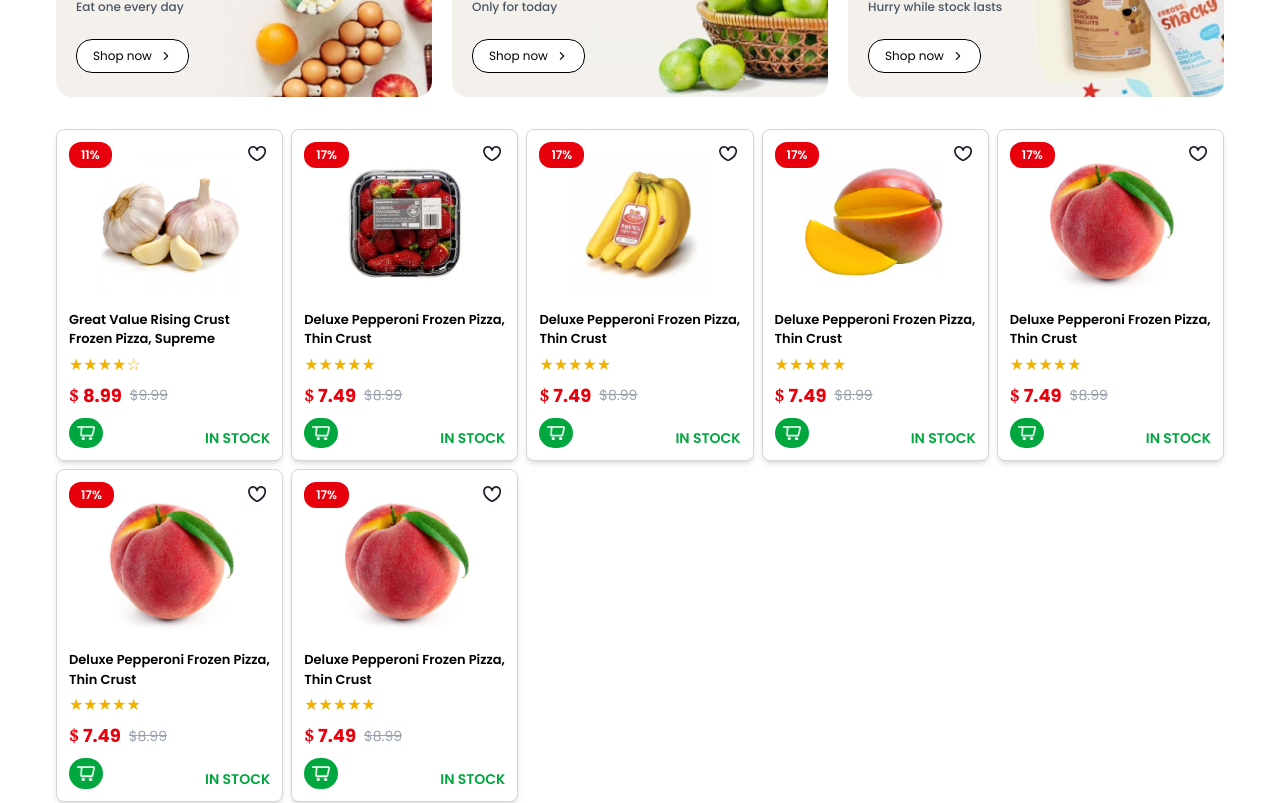
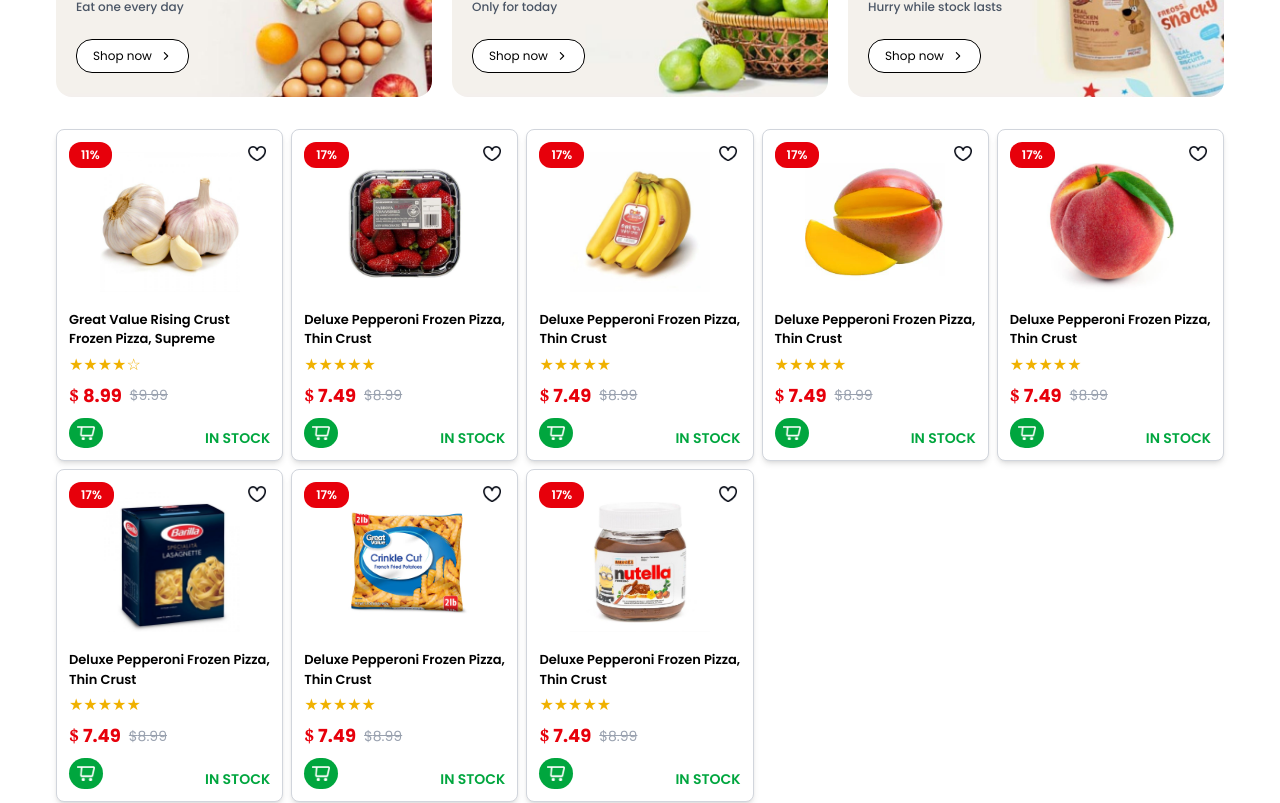
Before and after one commit to Heer-Savaliya/ECommerce-FullStack, a React (Vite) app: page /dashboard in a window 1280 px wide. Shown: the part 980-1783 px from the top of the page. Built offline with nearby package versions, Linux system fonts and the light colour scheme; no server answers; sample sign-in values are in the browser's storage.

Commit message:
Animation in Login and Registration

```diff
--- a/package.json
+++ b/package.json
@@ -12,6 +12,7 @@
   "dependencies": {
     "@firebase/auth": "^1.10.5",
     "@tailwindcss/vite": "^4.1.7",
+    "aos": "^2.3.4",
     "axios": "^1.9.0",
     "firebase": "^11.7.3",
     "react": "^19.1.0",
--- a/src/Pages/Login.jsx
+++ b/src/Pages/Login.jsx
@@ -1,4 +1,4 @@
-import React, { useState } from "react";
+import React, { useState ,useEffect } from "react";
 import { MdMarkEmailUnread } from "react-icons/md";
 import { RiLockPasswordFill, RiFacebookFill } from "react-icons/ri";
 import { FcGoogle } from "react-icons/fc";
@@ -7,6 +7,9 @@ import { NavLink, useNavigate } from "react-router-dom";
 import { signInWithEmailAndPassword } from "firebase/auth";
 import { auth } from "../firebaseConfig";
 import Loader from "../components/UI/Loader";
+import AOS from "aos";
+import "aos/dist/aos.css";
+
 
 const Login = () => {
   const [email, setEmail] = useState("");
@@ -14,6 +17,13 @@ const Login = () => {
   const [error, setError] = useState("");
   const [loader, setLoader] = useState(false);
   const navigate = useNavigate();
+
+  useEffect(() => {
+  AOS.init({
+    duration: 1000, // animation duration in ms
+    once: true,     // whether animation should happen only once
+  });
+}, []);
 
   const handleSubmit = async (e) => {
     e.preventDefault();
@@ -60,6 +70,7 @@ const Login = () => {
             src="./images/login_bg2.jpg"
             alt="Login"
             className="w-full h-auto object-cover rounded"
+            data-aos="zoom-in"
           />
         </div>
 
@@ -126,13 +137,13 @@ const Login = () => {
 
             {/* Other platform */}
             <div className="flex items-center justify-center gap-6">
-              <div className="border-[1px] border-gray-400 rounded-full cursor-pointer">
+              <div className="border border-gray-400 rounded-full cursor-pointer transition-all ease-in-out duration-700 hover:scale-112 ">
                 <RiFacebookFill className="m-2 text-blue-600" />
               </div>
-              <div className="border-[1px] border-gray-400 rounded-full cursor-pointer">
+              <div className="border border-gray-400 rounded-full cursor-pointer transition-all ease-in-out duration-700 hover:scale-112 ">
                 <FcGoogle className="m-2" />
               </div>
-              <div className="border-[1px] border-gray-400 rounded-full cursor-pointer">
+              <div className="border border-gray-400 rounded-full cursor-pointer transition-all ease-in-out duration-700 hover:scale-112 ">
                 <FaLinkedinIn className="m-2 text-blue-700" />
               </div>
             </div>
--- a/src/Pages/Register.jsx
+++ b/src/Pages/Register.jsx
@@ -1,4 +1,4 @@
-import React, { useState } from "react";
+import React, { useState ,useEffect } from "react";
 import { MdMarkEmailUnread } from "react-icons/md";
 import { createUserWithEmailAndPassword } from "firebase/auth";
 import { doc, setDoc } from "firebase/firestore";
@@ -10,8 +10,18 @@ import { FaLinkedinIn } from "react-icons/fa6";
 import { IoLocationSharp } from "react-icons/io5";
 import { NavLink, useNavigate } from "react-router-dom";
 import Loader from "../components/UI/Loader";
+import AOS from "aos";
+import "aos/dist/aos.css";
 
 const Register = () => {
+
+  useEffect(() => {
+  AOS.init({
+    duration: 1000, // animation duration in ms
+    once: true,     // whether animation should happen only once
+  });
+}, []);
+
   const [formData, setFormData] = useState({
     username: "",
     phone: "",
@@ -137,6 +147,7 @@ const Register = () => {
             src="./images/bg5.jpg"
             alt="Login"
             className="w-full h-auto object-cover rounded"
+            data-aos="zoom-in"
           />
         </div>
 
@@ -283,13 +294,13 @@ const Register = () => {
 
             {/* Social Logins */}
             <div className="flex items-center justify-center gap-6">
-              <div className="border border-gray-400 rounded-full cursor-pointer">
+              <div className="border border-gray-400 rounded-full cursor-pointer transition-all ease-in-out duration-700 hover:scale-112 ">
                 <RiFacebookFill className="m-2 text-blue-600" />
               </div>
-              <div className="border border-gray-400 rounded-full cursor-pointer">
+              <div className="border border-gray-400 rounded-full cursor-pointer transition-all ease-in-out duration-700 hover:scale-112 ">
                 <FcGoogle className="m-2" />
               </div>
-              <div className="border border-gray-400 rounded-full cursor-pointer">
+              <div className="border border-gray-400 rounded-full cursor-pointer transition-all ease-in-out duration-700 hover:scale-112 ">
                 <FaLinkedinIn className="m-2 text-blue-700" />
               </div>
             </div>
--- a/src/components/UI/HomeUi/ProductCard.jsx
+++ b/src/components/UI/HomeUi/ProductCard.jsx
@@ -56,7 +56,7 @@ const ProductCard = () => {
     {
       id: 6,
       title: "Deluxe Pepperoni Frozen Pizza, Thin Crust",
-      image: "./images/p10.jpg",
+      image: "./images/p11.jpg",
       price: 7.49,
       originalPrice: 8.99,
       discount: 17,
@@ -66,7 +66,17 @@ const ProductCard = () => {
     {
       id: 7,
       title: "Deluxe Pepperoni Frozen Pizza, Thin Crust",
-      image: "./images/p10.jpg",
+      image: "./images/p12.jpg",
+      price: 7.49,
+      originalPrice: 8.99,
+      discount: 17,
+      rating: 5,
+      inStock: true,
+    },
+    {
+      id: 7,
+      title: "Deluxe Pepperoni Frozen Pizza, Thin Crust",
+      image: "./images/p13.jpg",
       price: 7.49,
       originalPrice: 8.99,
       discount: 17,
@@ -76,7 +86,7 @@ const ProductCard = () => {
   ];
 
   return (
-   <div className="grid grid-cols-2 sm:grid-cols-3 md:grid-cols-4 lg:grid-cols-5 xl:grid-col-5 2xl:grid-cols-6 gap-2 w-full">
+   <div className="grid grid-cols-2 sm:grid-cols-3 md:grid-cols-4 xl:grid-cols-5 3xl:grid-cols-6 gap-2 w-full">
   {productList.map((product) => (
     <div
       key={product.id}
```
Also changed, not shown: 1 other file (tests, documents, lock files or other folders).
